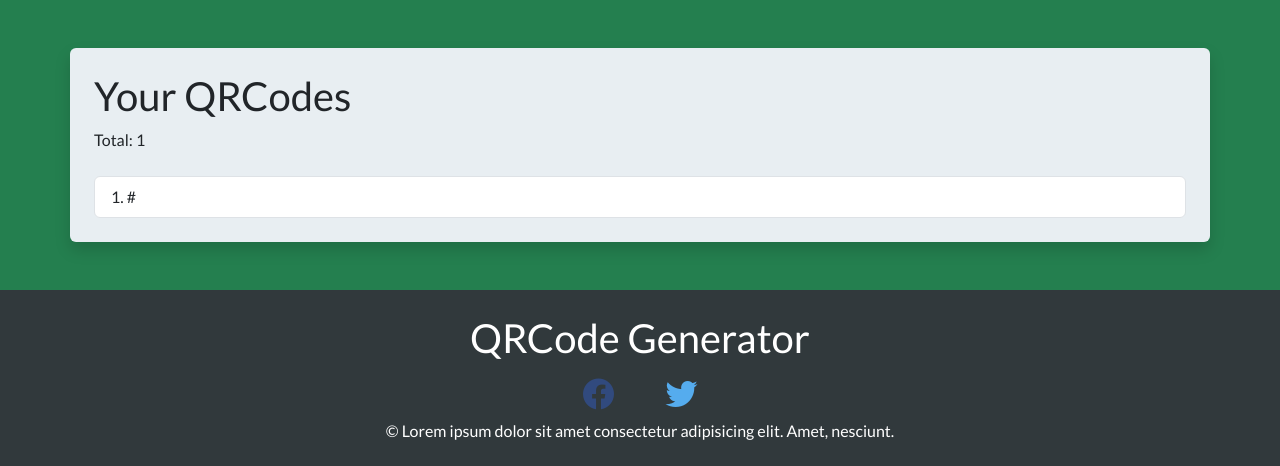
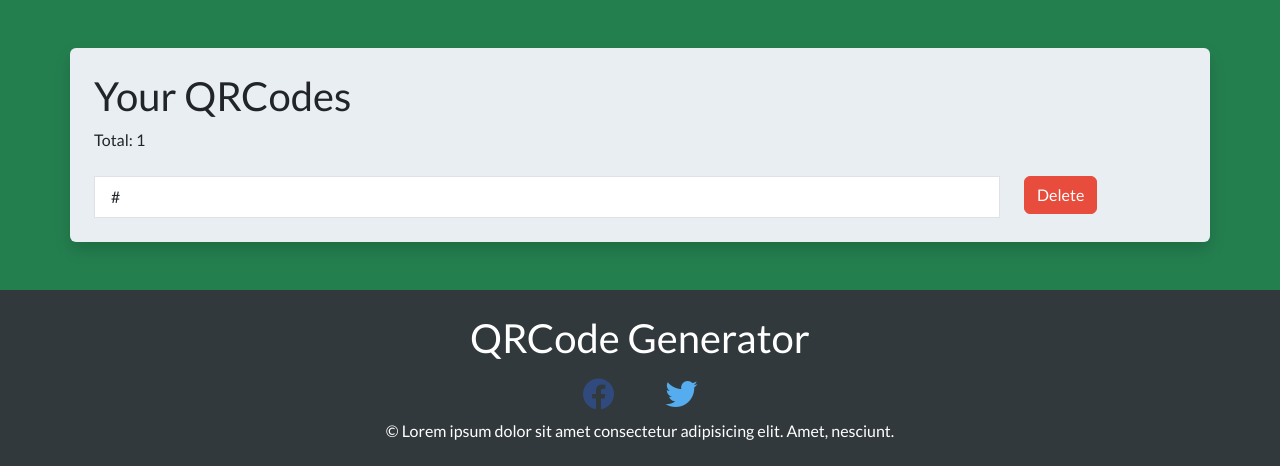
Before and after one commit to bcdipesh/qrcode-generator, a Flask app: template templates/qrcode.html in a window 1280 px wide. Shown: the part 72-538 px from the top of the page. Run offline with Flask 3, Linux system fonts and the light colour scheme; the template is opened without the code that fills it: values that come from a table or form of the project are taken from there, others are empty; tables that the repository leaves empty hold one stand-in row (values such as "Sample post"); some libraries are stand-ins or nearby versions.

Commit message:
Add delete route for qrcode

```diff
--- a/app.py
+++ b/app.py
@@ -164,5 +164,30 @@ def save_qr_code():
 def list_qr_codes():
     """Display user qr codes."""
 
+    if not g.user:
+        flash("Access unauthorized.", "danger")
+        return redirect("/")
+
     qr_codes = g.user.qr_codes
     return render_template("qrcode.html", qr_codes=qr_codes)
+
+
+@app.route("/user/qrcode/<int:qr_code_id>/delete", methods=["POST"])
+def delete_qr_code(qr_code_id):
+    """Delete a qr code."""
+
+    if not g.user:
+        flash("Access unauthorized.", "danger")
+        return redirect("/")
+
+    qr_code = QR_Code.query.get_or_404(qr_code_id)
+    if qr_code.user_id != g.user.user_id:
+        flash("Access unauthorized.", "danger")
+        return redirect("/")
+
+    db.session.delete(qr_code)
+    db.session.commit()
+
+    flash("Your QR Code has been deleted.", "success")
+
+    return redirect("/user/qrcode")
--- a/templates/qrcode.html
+++ b/templates/qrcode.html
@@ -6,8 +6,18 @@
     <p>Total: {{ qr_codes|length }}</p>
     <div class="list-group list-group-numbered mt-4">
         {% for qr_code in qr_codes %}
-        <a href="{{ qr_code.url }}" target="_blank" class="list-group-item list-group-item-action">{{ qr_code.url
-            }}</a>
+        <div class="row">
+            <div class="col-sm-10">
+                <a href="{{ qr_code.url }}" target="_blank" class="list-group-item list-group-item-action">{{
+                    qr_code.url
+                    }}</a>
+            </div>
+            <div class="col-sm-2">
+                <form action="/user/qrcode/{{qr_code.qr_code_id}}/delete" method="POST">
+                    <button class="btn btn-danger">Delete</button>
+                </form>
+            </div>
+        </div>
         {% endfor %}
     </div>
 </div>
```
